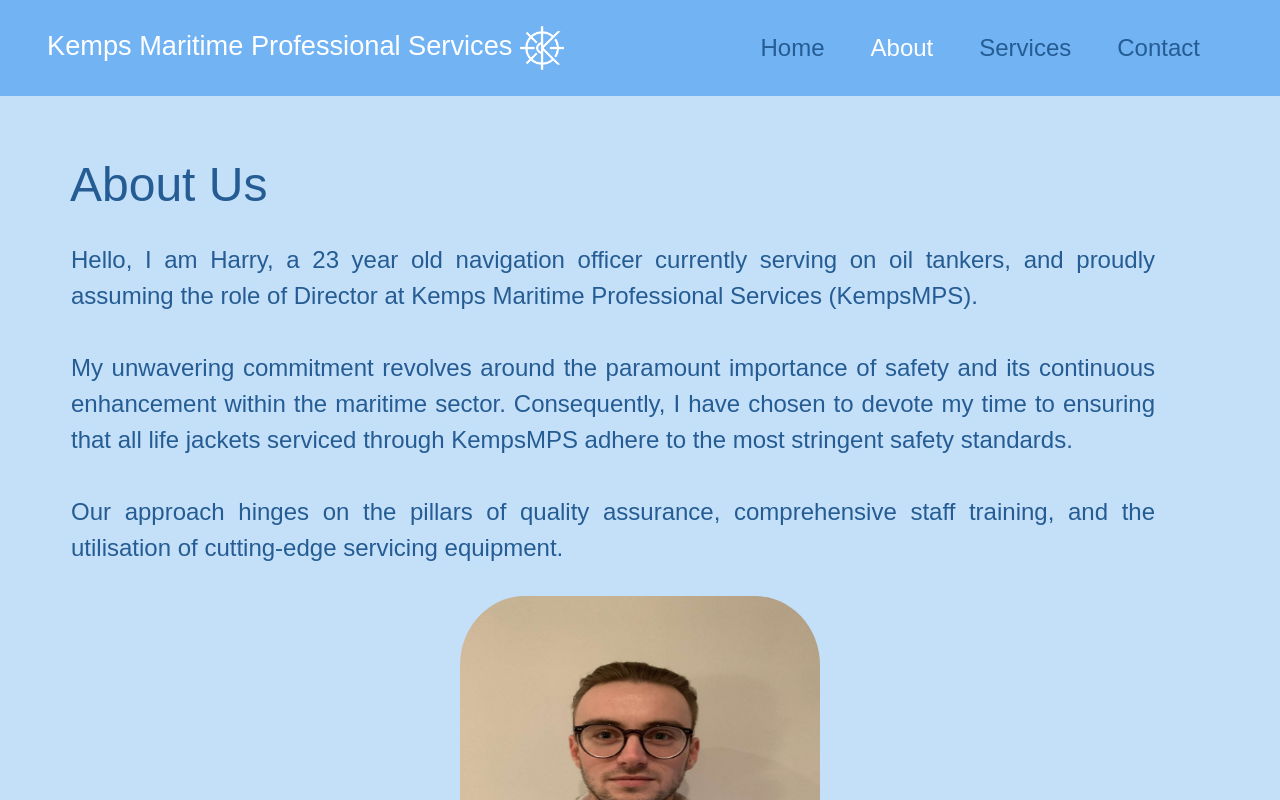
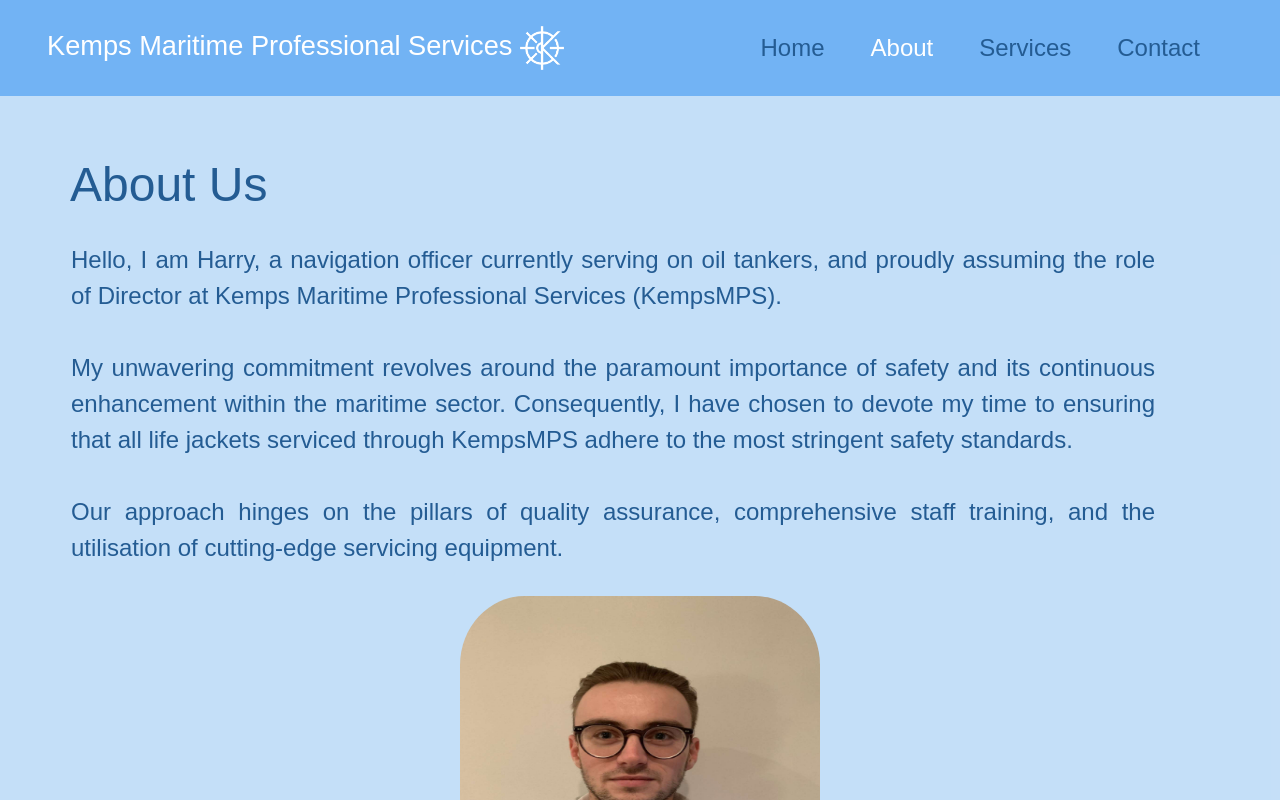
Before and after one commit to AbbieWills/KEMPS-NEW, a React (Vite) app in the folder client/: page /about in a window 1280 px wide. Shown: the top 800 px of the page. Built offline with nearby package versions, Linux system fonts and the light colour scheme.

Commit message:
removed age from about section

```diff
--- a/client/pages/AboutPage/AboutPage.jsx
+++ b/client/pages/AboutPage/AboutPage.jsx
@@ -10,7 +10,7 @@ const AboutPage = () => {
         <h1>About Us</h1>
         <div className='service-text'>
           <div className='row'>
-          <p className='col-sm-12 col-md-12 col-lg-9 harry-intro'> Hello, I am Harry, a 23 year old navigation officer currently serving on oil tankers, and proudly assuming the role of Director at Kemps Maritime Professional Services (KempsMPS). <br/><br/> My unwavering commitment revolves around the paramount importance of safety and its continuous enhancement within the maritime sector. Consequently, I have chosen to devote my time to ensuring that all life jackets serviced through KempsMPS adhere to the most stringent safety standards.
+          <p className='col-sm-12 col-md-12 col-lg-9 harry-intro'> Hello, I am Harry, a navigation officer currently serving on oil tankers, and proudly assuming the role of Director at Kemps Maritime Professional Services (KempsMPS). <br/><br/> My unwavering commitment revolves around the paramount importance of safety and its continuous enhancement within the maritime sector. Consequently, I have chosen to devote my time to ensuring that all life jackets serviced through KempsMPS adhere to the most stringent safety standards.
           <br/><br/> Our approach hinges on the pillars of quality assurance, comprehensive staff training, and the utilisation of cutting-edge servicing equipment. </p> <img className="photoOfHarry" src={harryPhoto} alt='PhotoOfHarry'></img></div>
           <div className='why-choose'>
         <h2>Why Choose KempsMPS?</h2>
```
